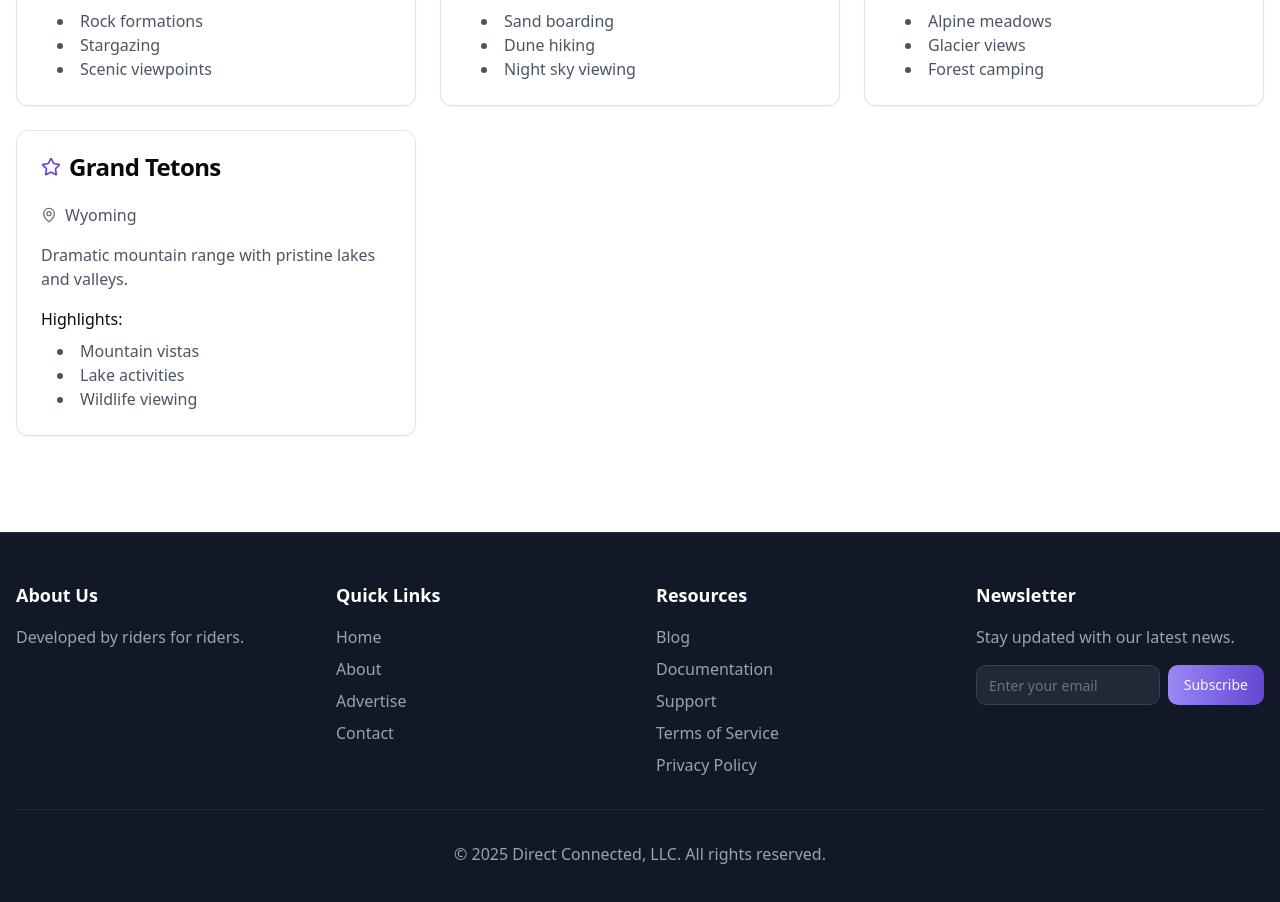
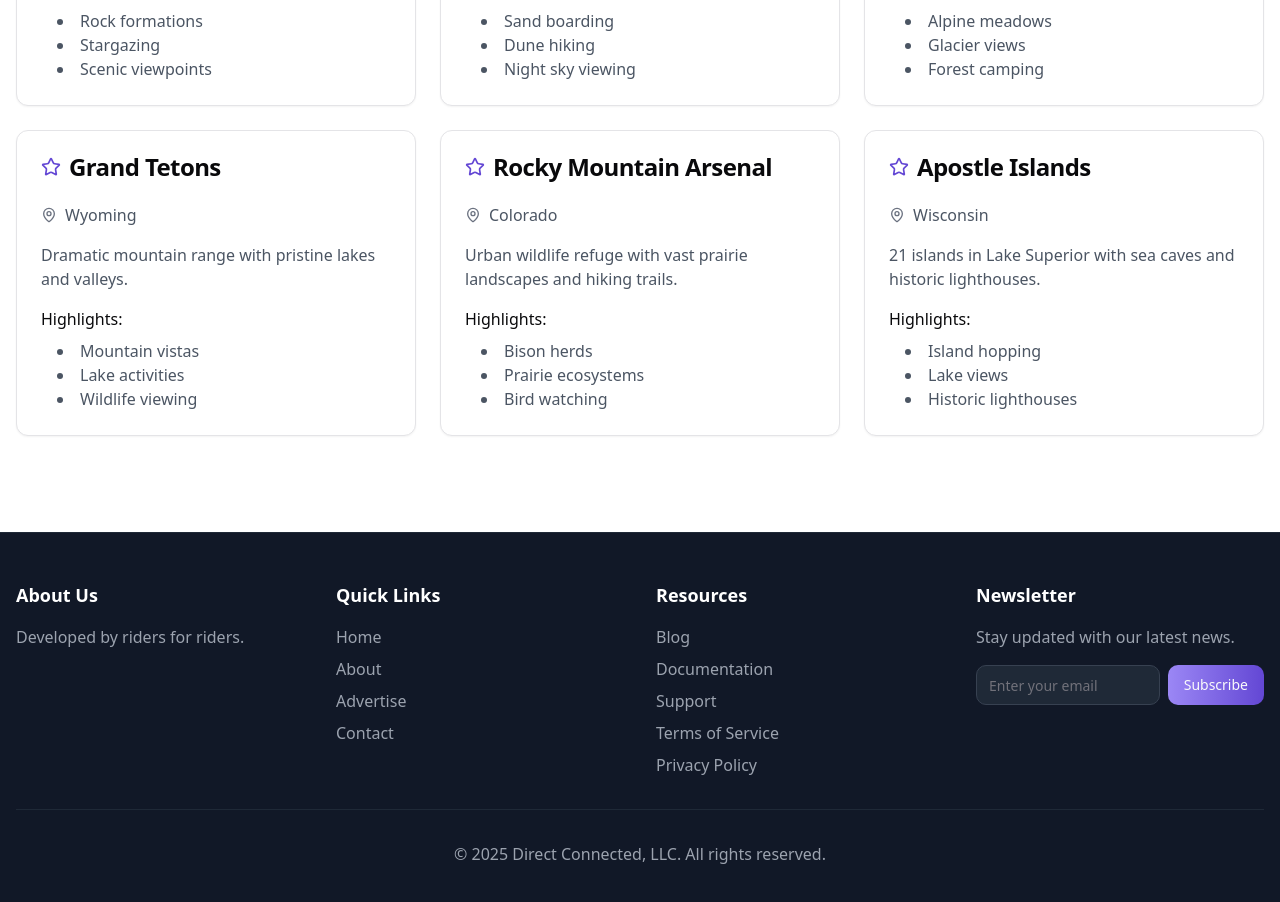
Before and after one commit to directconnected/rider-basecamp, a React (Vite) app: page /featured-destinations in a window 1280 px wide. Shown: the part 3080-3982 px from the top of the page. Built offline with nearby package versions, Linux system fonts and the light colour scheme.

Commit message:
Add more destinations
Add 2 more destinations to the list.

```diff
--- a/src/pages/FeaturedDestinations.tsx
+++ b/src/pages/FeaturedDestinations.tsx
@@ -1,4 +1,3 @@
-
 import React from "react";
 import Navigation from "@/components/Navigation";
 import Footer from "@/components/layout/Footer";
@@ -181,6 +180,20 @@ const destinations = [
     location: "Wyoming",
     description: "Dramatic mountain range with pristine lakes and valleys.",
     highlights: ["Mountain vistas", "Lake activities", "Wildlife viewing"]
+  },
+  {
+    id: 26,
+    name: "Rocky Mountain Arsenal",
+    location: "Colorado",
+    description: "Urban wildlife refuge with vast prairie landscapes and hiking trails.",
+    highlights: ["Bison herds", "Prairie ecosystems", "Bird watching"]
+  },
+  {
+    id: 27,
+    name: "Apostle Islands",
+    location: "Wisconsin",
+    description: "21 islands in Lake Superior with sea caves and historic lighthouses.",
+    highlights: ["Island hopping", "Lake views", "Historic lighthouses"]
   }
 ];
 
```
